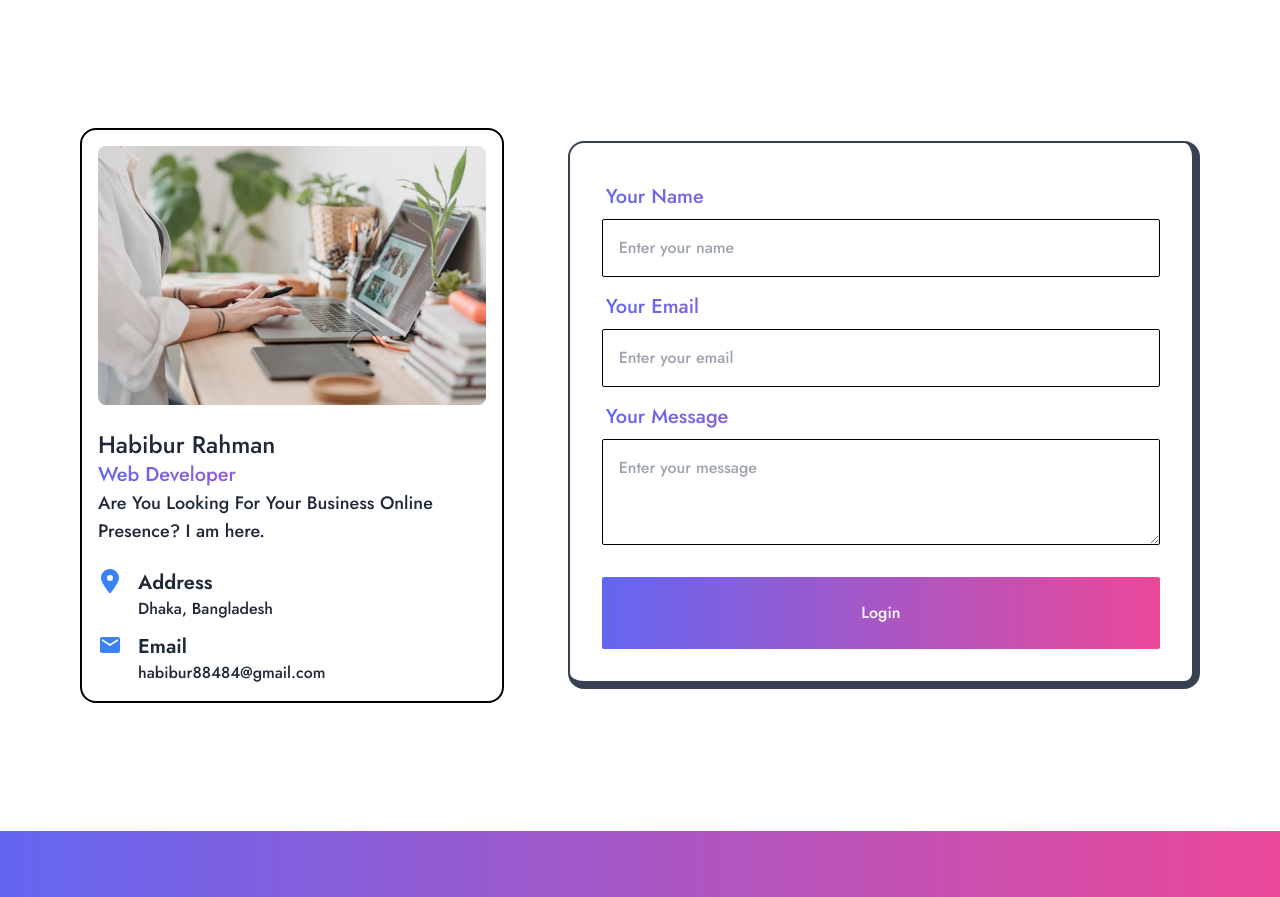
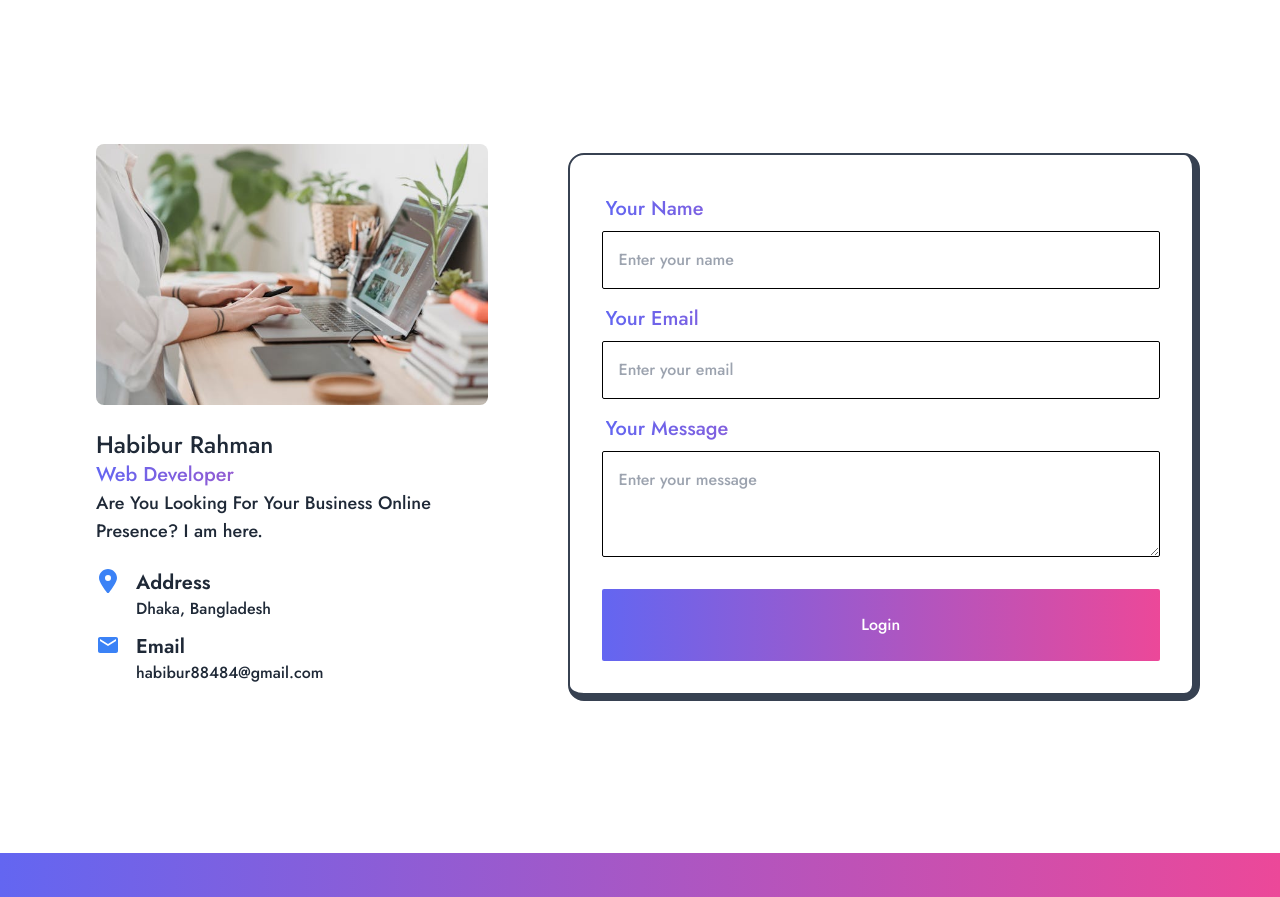
Before and after one commit to HabiburRahman02/portfolio, a React (Vite) app: page / in a window 1280 px wide. Shown: the part 5360-6257 px from the top of the page. Built offline with nearby package versions, Linux system fonts and the light colour scheme.

Commit message:
some change

```diff
--- a/src/pages/Home/Contact/Contact.jsx
+++ b/src/pages/Home/Contact/Contact.jsx
@@ -6,10 +6,10 @@ import { Fade } from "react-awesome-reveal";
 
 const Contact = () => {
     return (
-        <Fade direction="up">
+        <Fade direction="top-left">
             <div className="max-w-6xl mx-auto my-32">
                 <div className="md:flex items-center gap-16 m-4">
-                    <div className="md:w-2/5 border-2 border-black transition-all rounded-2xl p-4">
+                    <div className="md:w-2/5 mb-6  transition-all rounded-2xl p-4">
                         <img className='rounded-lg' src={contactImg} alt="" />
                         <div>
                             <div className='my-6'>
```
